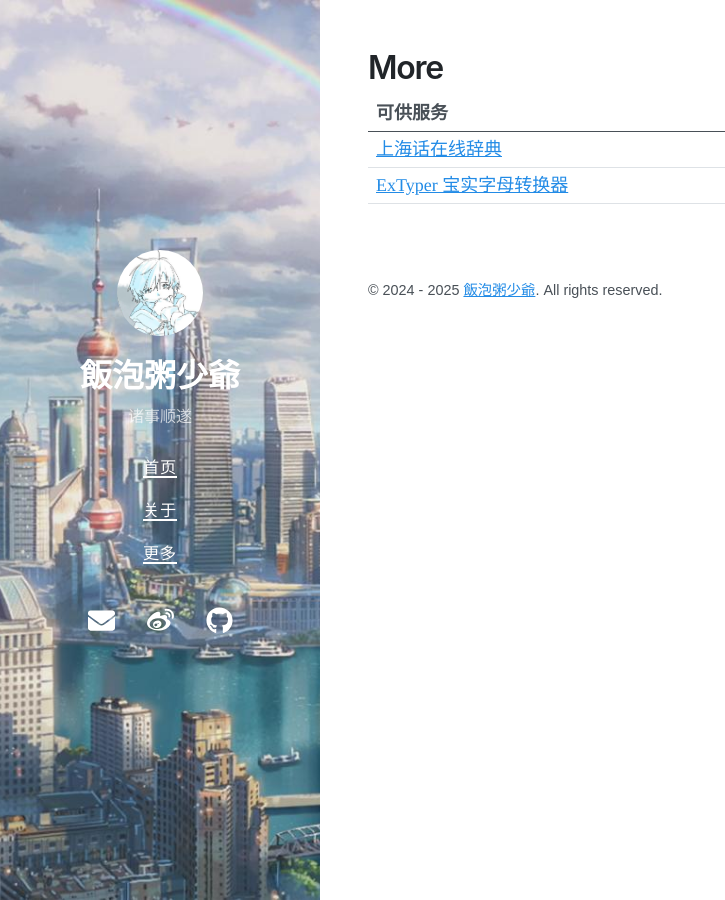
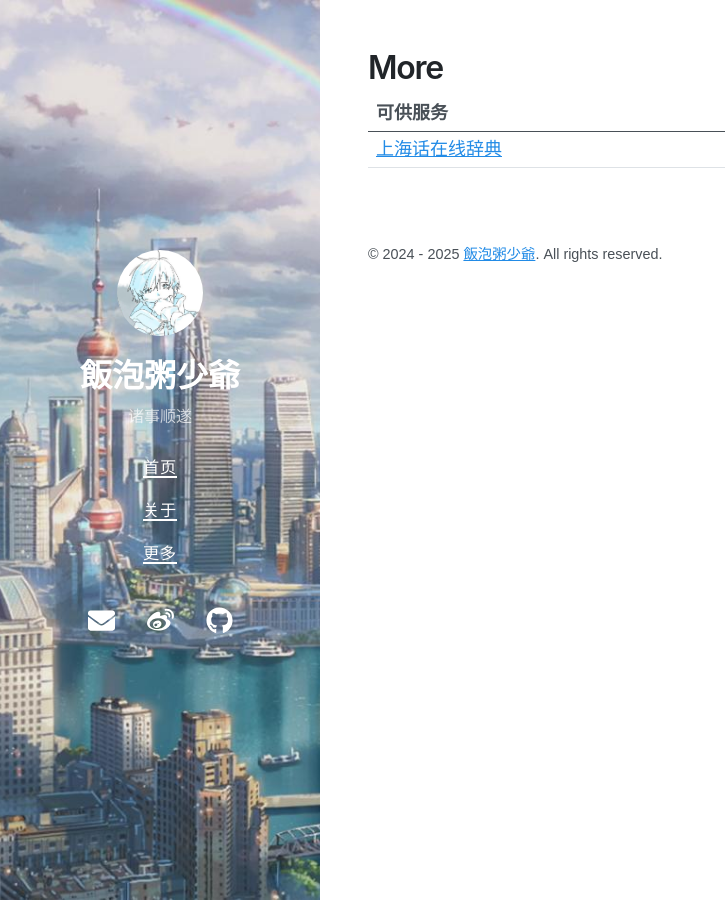
Before and after one commit to sugoijosephhan/sugoijosephhan.github.io, a Jekyll site: the page built from more.md, in a window 1280 px wide. Shown: the whole page, without its empty margins (0-725 px from the left). Built offline with Jekyll 4.4.1, drawn with Linux system fonts in a browser that asks for light colours; nearby versions of some CDN libraries.

Commit message:
2025/03/18/12:45 - Modified the contents.

```diff
--- a/more.md
+++ b/more.md
@@ -6,4 +6,3 @@ title: More
 | 可供服务 |
 | :--- |
 | [上海话在线辞典](/shanghainese/) |
-| [ExTyper 宝实字母转换器](/extyper/) |
```
